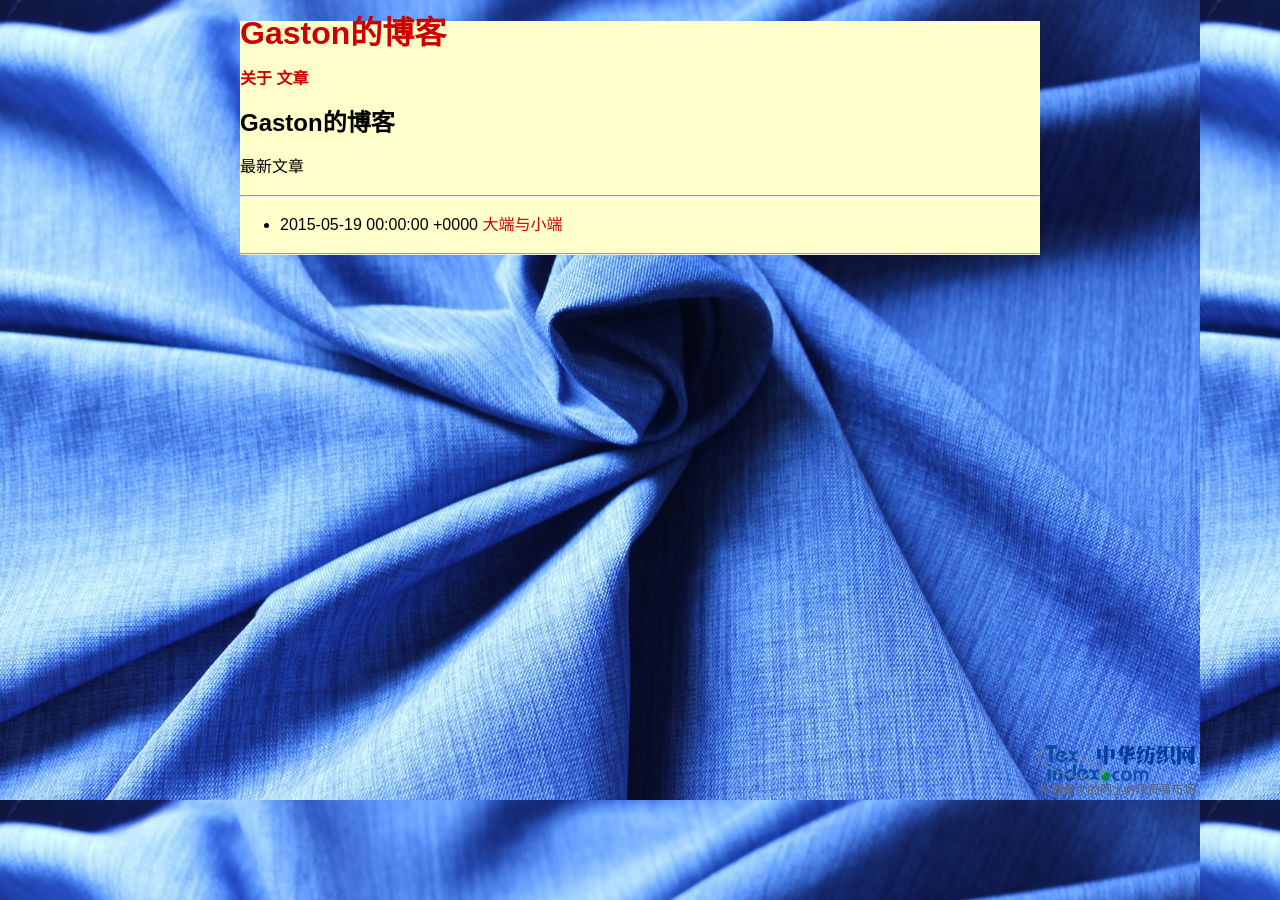
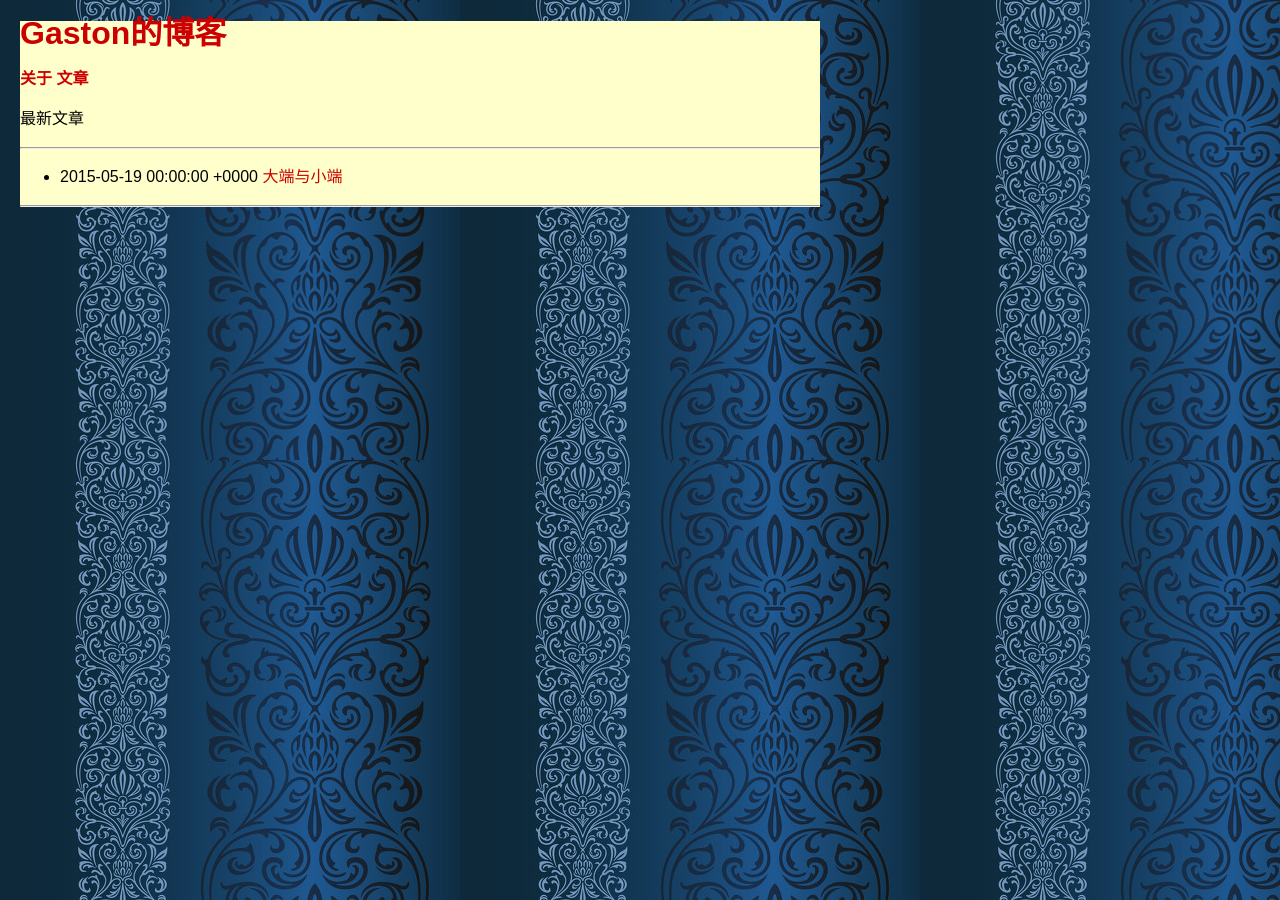
Before and after one commit to GastonLeong/GastonBlog, a Jekyll site: the page built from index.html, in a window 1280 px wide. Built offline with Jekyll 4.4.1, drawn with Linux system fonts in a browser that asks for light colours.

Commit message:
update
bg.jpg
margin

```diff
--- a/_config.yml
+++ b/_config.yml
@@ -1 +1,2 @@
 baseurl: /blog
+title: Gaston的博客
--- a/_includes/header.html
+++ b/_includes/header.html
@@ -1,6 +1,6 @@
 <div class="header">
 
-	<h1><a href="{{ site.baseurl }}/">{{ page.title }}</a></h1>
+	<h1><a href="{{ site.baseurl }}/">{{ site.title }}</a></h1>
 
 	<div class="menu">
 
--- a/css/main.css
+++ b/css/main.css
@@ -1,16 +1,15 @@
 body {
 	font-family: sans-serif;
 	line-height: 150%;
-	margin: 80px, 0px;
+	margin: 0;
 	color: #000000;
 	background-color: #ffffff;
 	background-image: url(../images/bg.jpg);
-	background-attachment: fixed;
 }
 
 .container {
 	max-width: 800px;
-	margin: 0 auto;
+	margin: 0 20px;
 	border: 0;
 	background-color: #FFFFCC;
 }
--- a/index.html
+++ b/index.html
@@ -3,7 +3,6 @@ layout: default
 title: Gaston的博客
 ---
 
-<h2>{{ page.title }}</h2>
 
 <p>最新文章</p>
 
@@ -12,7 +11,7 @@ title: Gaston的博客
 <ul>
 	{% for post in site.posts %}
 
-	<li>{{ post.date | date_ot_string }} <a href="{{ site.baseurl }}{{ post.url }}">{{ post.title }}</a></li>
+	<li>{{ post.date }} <a href="{{ site.baseurl }}{{ post.url }}">{{ post.title }}</a></li>
 
 	{% endfor %}
 </ul>
```
Also changed, not shown: images/bg.jpg.
